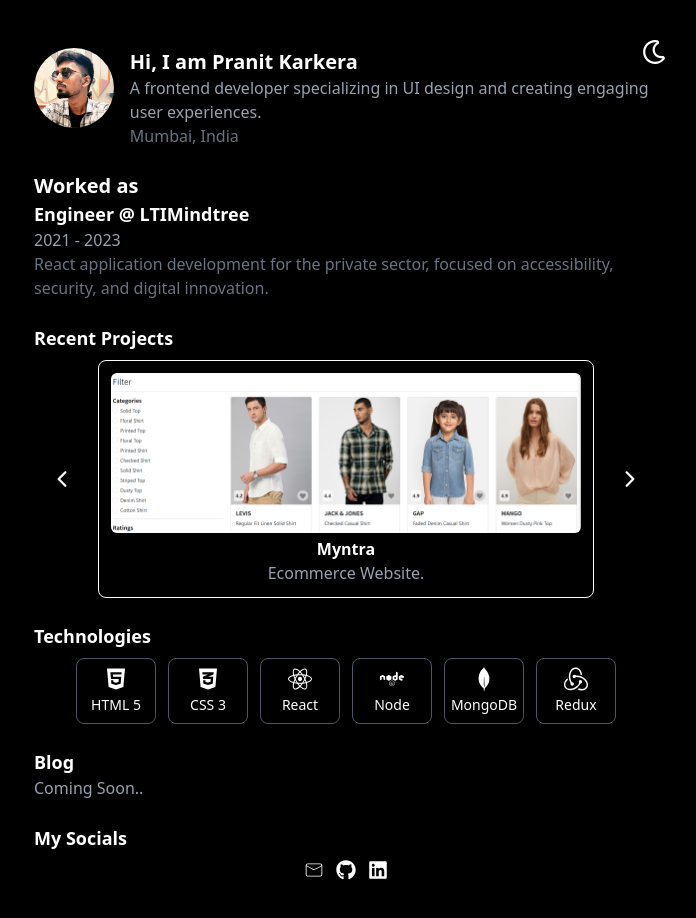
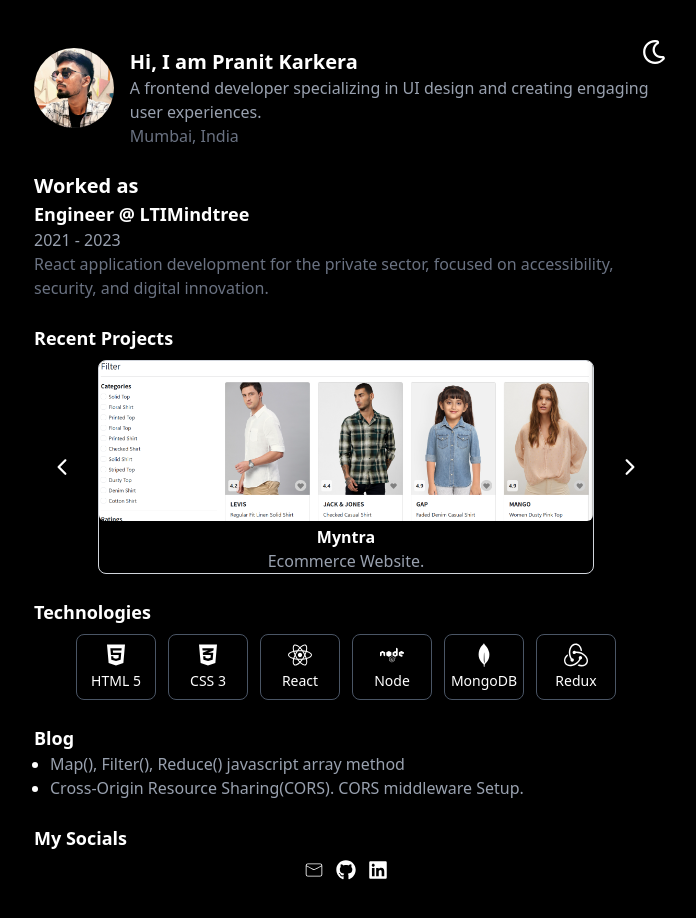
Before and after one commit to pranitkarkera/portfolio-2, a React (Vite) app: page / in a window 1280 px wide. Shown: the top 918 px of the page, without its empty margins (294-990 px from the left). Built offline with nearby package versions, Linux system fonts and the light colour scheme.

Commit message:
first commit

```diff
--- a/src/components/Porfolio.jsx
+++ b/src/components/Porfolio.jsx
@@ -94,8 +94,8 @@
           <p className="text-lg font-bold">Engineer @ LTIMindtree</p>
           <p className="text-gray-400">2021 - 2023</p>
           <p className="text-gray-500">
-            React application development for the private sector,
-            focused on accessibility, security, and digital innovation.
+            React application development for the private sector, focused on
+            accessibility, security, and digital innovation.
           </p>
         </div>
 
@@ -115,7 +115,7 @@
                     href={project.link}
                     target="_blank"
                     rel="noopener noreferrer"
-                    className="block p-3 rounded-lg border border-1px transition w-full"
+                    className="block rounded-lg border border-gray-300 transition w-full"
                   >
                     {project.img && (
                       <img
@@ -163,7 +163,22 @@
         {/* Blog */}
         <div className="text-center md:text-left">
           <h2 className="text-lg font-semibold">Blog</h2>
-          <p className="text-gray-400">Coming Soon..</p>
+          <ul className="list-disc px-4">
+            <li>
+              <a href="https://dev.to/pranit_karkera/map-filter-reduce-javascript-array-method-2khj">
+                <p className="text-gray-400 hover:underline">
+                  Map(), Filter(), Reduce() javascript array method
+                </p>
+              </a>
+            </li>
+            <li>
+              <a href="https://dev.to/pranit_karkera/cross-origin-resource-sharingcors-cors-middleware-setup-mp3">
+                <p className="text-gray-400 hover:underline">
+                  Cross-Origin Resource Sharing(CORS). CORS middleware Setup.
+                </p>
+              </a>
+            </li>
+          </ul>
         </div>
 
         {/* Socials */}
```
